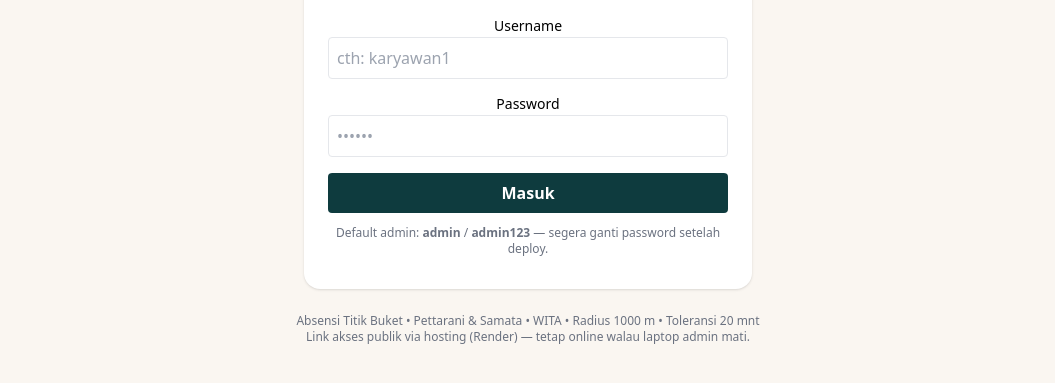
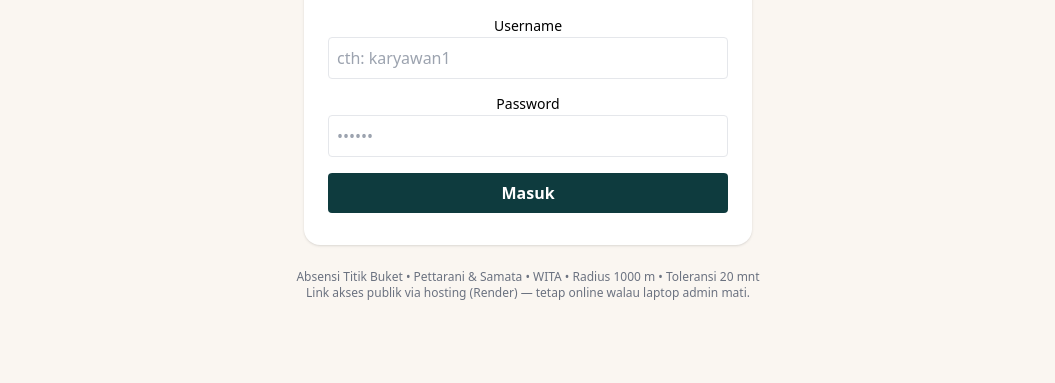
Before and after one commit to fajrulislamrustam/absensi-titik-buket, a website: page index.html in a window 1280 px wide. Shown: the part 335-718 px from the top of the page, without its empty margins (112-1167 px from the left). Drawn offline with nearby package versions, Linux system fonts and the light colour scheme.

Commit message:
Add files via upload

```diff
--- a/index.html
+++ b/index.html
@@ -42,7 +42,6 @@
     <label class="text-sm">Password</label>
     <input id="inPass" type="password" class="w-full border rounded p-2 mb-4" placeholder="••••••" autocomplete="current-password">
     <button onclick="doLogin()" class="w-full bg-[#0e3b3e] text-white rounded p-2 font-bold">Masuk</button>
-    <p class="text-xs text-gray-500 mt-3">Default admin: <b>admin</b> / <b>admin123</b> — segera ganti password setelah deploy.</p>
     <p id="loginMsg" class="text-sm mt-2"></p>
   </section>
 
```
